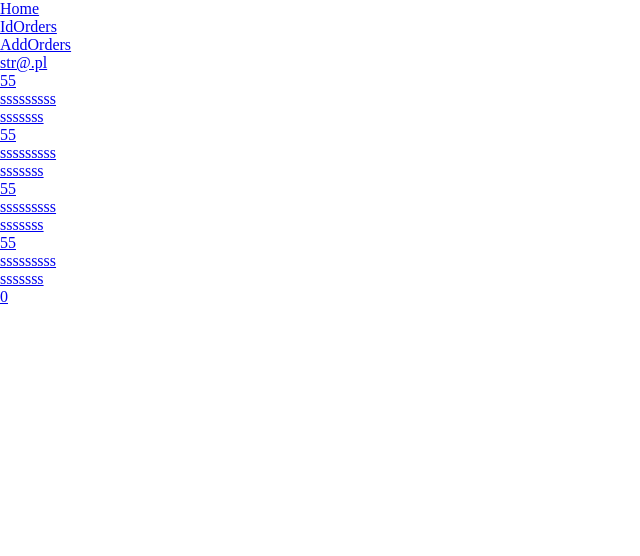
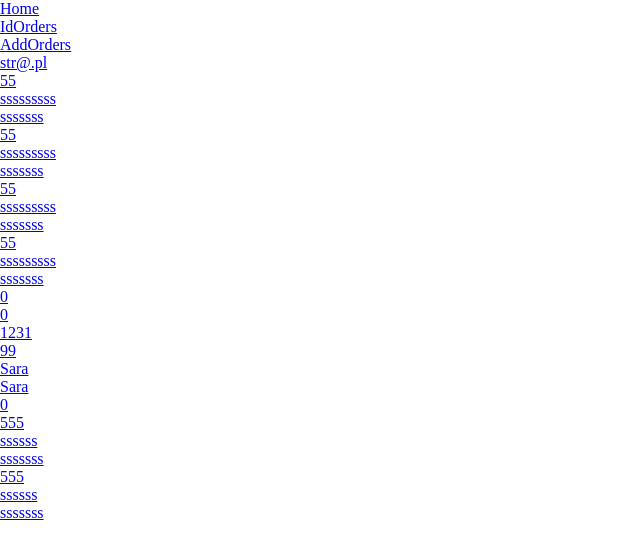
Before and after one commit to Szvejk/Routing, a React (Vite) app: page /orders in a window 1280 px wide. Shown: the top 556 px of the page, without its empty margins (0-640 px from the left). Built offline with nearby package versions, Linux system fonts and the light colour scheme; data requests are answered from the project's data file.

Commit message:
created order section

```diff
--- a/db.json
+++ b/db.json
@@ -87,6 +87,46 @@
       "content": "",
       "phone": "",
       "id": 6
+    },
+    {
+      "name": "",
+      "quantity": 0,
+      "title": "",
+      "content": "",
+      "phone": "",
+      "id": 7
+    },
+    {
+      "name": "Sara",
+      "quantity": "99",
+      "title": "Sara",
+      "content": "Szwejkowska",
+      "phone": "1231",
+      "id": 8
+    },
+    {
+      "name": "",
+      "quantity": 0,
+      "title": "",
+      "content": "",
+      "phone": "",
+      "id": 9
+    },
+    {
+      "name": "ssssss",
+      "quantity": "555",
+      "title": "sssssss",
+      "content": "sssssss",
+      "phone": "",
+      "id": 10
+    },
+    {
+      "name": "ssssss",
+      "quantity": "555",
+      "title": "sssssss",
+      "content": "sssssss",
+      "phone": "",
+      "id": 11
     }
   ]
 }
--- a/src/IdOrders/IdOrders.tsx
+++ b/src/IdOrders/IdOrders.tsx
@@ -1,11 +1,24 @@
-import React from 'react'
+import React, { useState, useEffect } from 'react';
 
 const IdOrders = () => {
-  return (
-    <div>
-      IdOrders
-    </div>
-  )
-}
+	const [orders, setOrders] = useState<any>({});
 
-export default IdOrders
+	const getOrder = async (id: string) => {
+		const response = await fetch(`http://localhost:3000/orders/${id}`, {
+			method: 'GET',
+		});
+		const data = await response.json();
+		return data;
+	};
+
+	return (
+		<div>
+			<p>{orders.phone}</p>
+			<p>{orders.quantity}</p>
+			<p>{orders.name}</p>
+			<p>{orders.title}</p>
+		</div>
+	);
+};
+
+export default IdOrders;
--- a/src/Orders/Orders.tsx
+++ b/src/Orders/Orders.tsx
@@ -38,6 +38,7 @@ const [data,setData]=useState<any[]>([])
 				<p>{el.quantity}</p>
 				<p>{el.name}</p>
 				<p>{el.title}</p>
+
 				</Link>
 			})}
 </>
```
